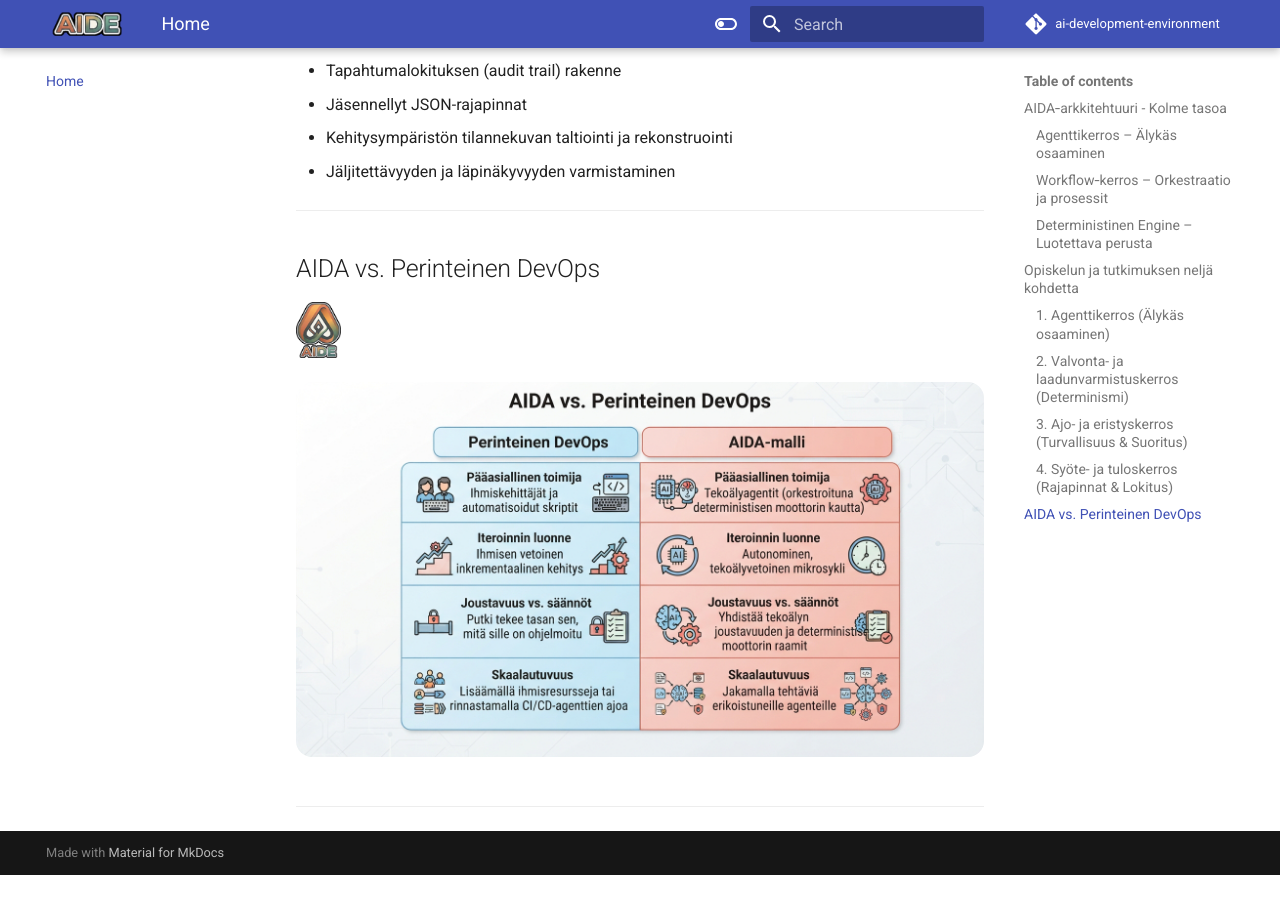
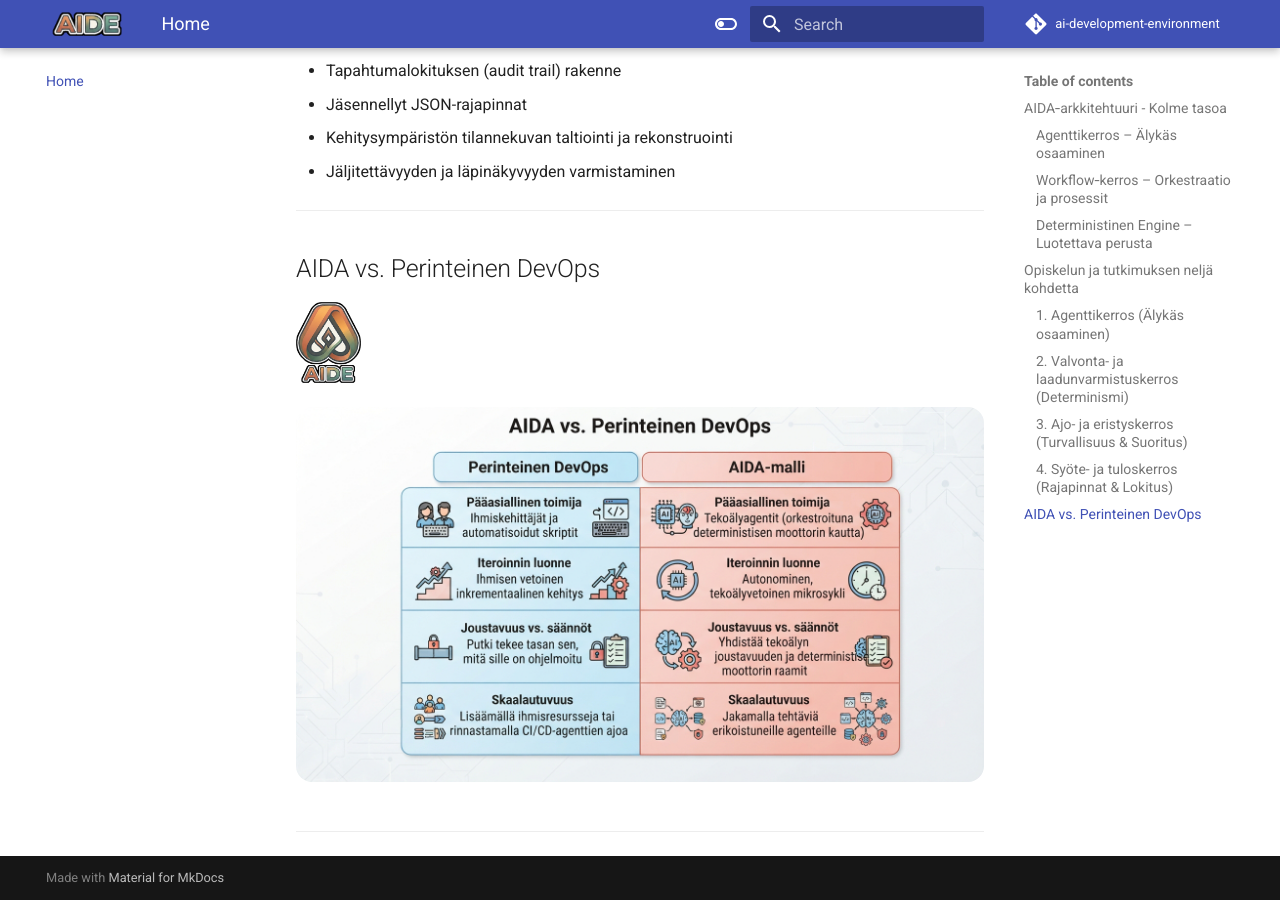
Before and after one commit to MipoRepo/ai-development-environment, an MkDocs documentation site: the page built from docs/index.md, in a window 1280 px wide and 900 px high, scrolled down 3988 px. Built offline with MkDocs 1.6.1 and Material for MkDocs 9.7.7, drawn with Linux system fonts in a browser that asks for light colours; comment, search, counter and statistics services are not loaded; before the commit the page ends 4863 px from its top, so only the background shows below that.

Commit message:
Päivitys etusivuun

```diff
--- a/docs/index.md
+++ b/docs/index.md
@@ -103,7 +103,8 @@
 ---
 
 ## AIDA vs. Perinteinen DevOps
-<img src="assets/images/logo-aide-vaalea-transparent.png" width="45px">
+
+<img src="assets/images/logo-aide-vaalea-transparent.png" width="65px">
 <div style="margin-bottom:2rem;width:100%;max-width:1600px">
   <img src="assets/images/aida-devops.jpg" alt="AI Development Environment - ympäristön yleiskuva" class="hero-image" style="width:100%;height:auto;border-radius:16px" />
 </div>
```
